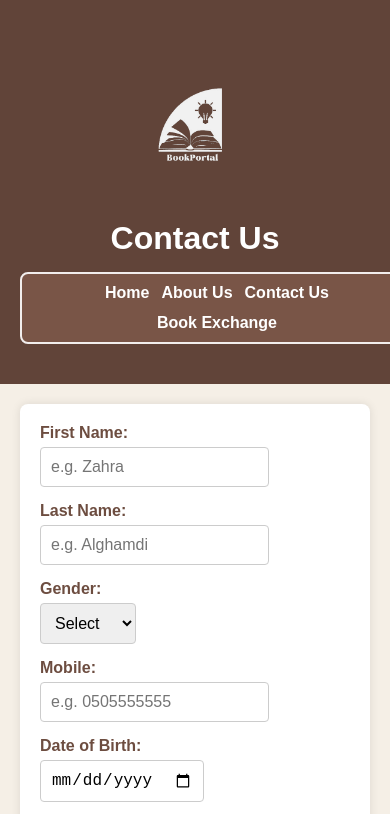
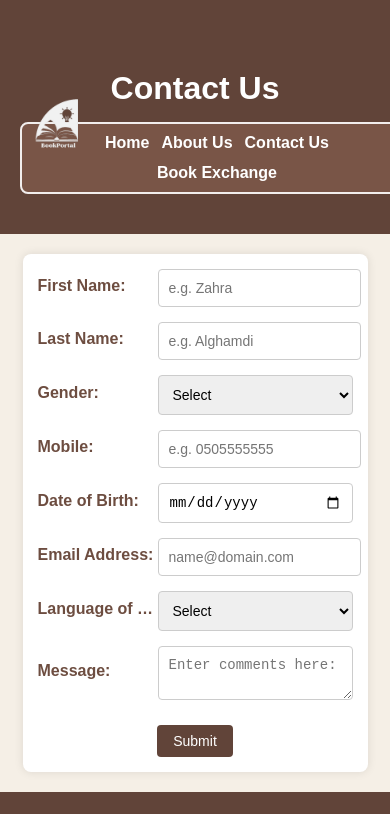
Before and after one commit to lenaS7/BookPortal-webdev, a plain HTML site: page HTML/contactUs.html in a window 390 px wide. Shown: the top 814 px of the page. Drawn offline with Linux system fonts and the light colour scheme.

Commit message:
edit media(3)

```diff
--- a/CSS/contactUs.css
+++ b/CSS/contactUs.css
@@ -15,15 +15,17 @@
     color: white;
     padding: 40px 20px;
     position: relative;
+    display: flex;
+    align-items: center;
+    justify-content: center;
 }
 
 .logo {
     width: 190px;
     position: absolute;
-    top: 0;
-    left: 0;
-    margin: 0;
-    padding: 0px;
+    top: 50%;
+    left: 20px;
+    transform: translateY(-50%);
 }
 
 .header-content {
@@ -136,21 +138,66 @@
     width: 100%;
     text-align: center;
 }
+
+@media (max-width: 992px) {
+    .logo {
+        width: 150px;
+        left: 10px;
+    }
+    .contact-form {
+        width: 90%;
+        padding: 15px;
+    }
+    .form-control {
+        font-size: 14px;
+    }
+    .form-group label {
+        width: 150px;
+    }
+    button[type="submit"] {
+        width: auto;
+        padding: 8px 16px;
+    }
+}
+
 @media (max-width: 768px) {
     .logo {
-        position: relative;
+        width: 120px;
+        left: 10px;
+    }
+    .contact-form {
+        width: 90%;
+        padding: 15px;
+    }
+    .form-control {
+        font-size: 14px;
+    }
+    .form-group label {
         width: 150px;
-        margin: 0 auto;
-        display: block;
+    }
+    button[type="submit"] {
+        width: auto;
+        padding: 8px 16px;
     }
 }
+
 @media (max-width: 576px) {
-    .form-group {
-        flex-direction: column;
-        align-items: flex-start;
+    .logo {
+        width: 100px;
+        left: 10px;
     }
-
+    .contact-form {
+        width: 90%;
+        padding: 15px;
+    }
+    .form-control {
+        font-size: 14px;
+    }
     .form-group label {
-        width: 100%;
+        width: 120px;
+    }
+    button[type="submit"] {
+        width: auto;
+        padding: 8px 16px;
     }
 }
```
